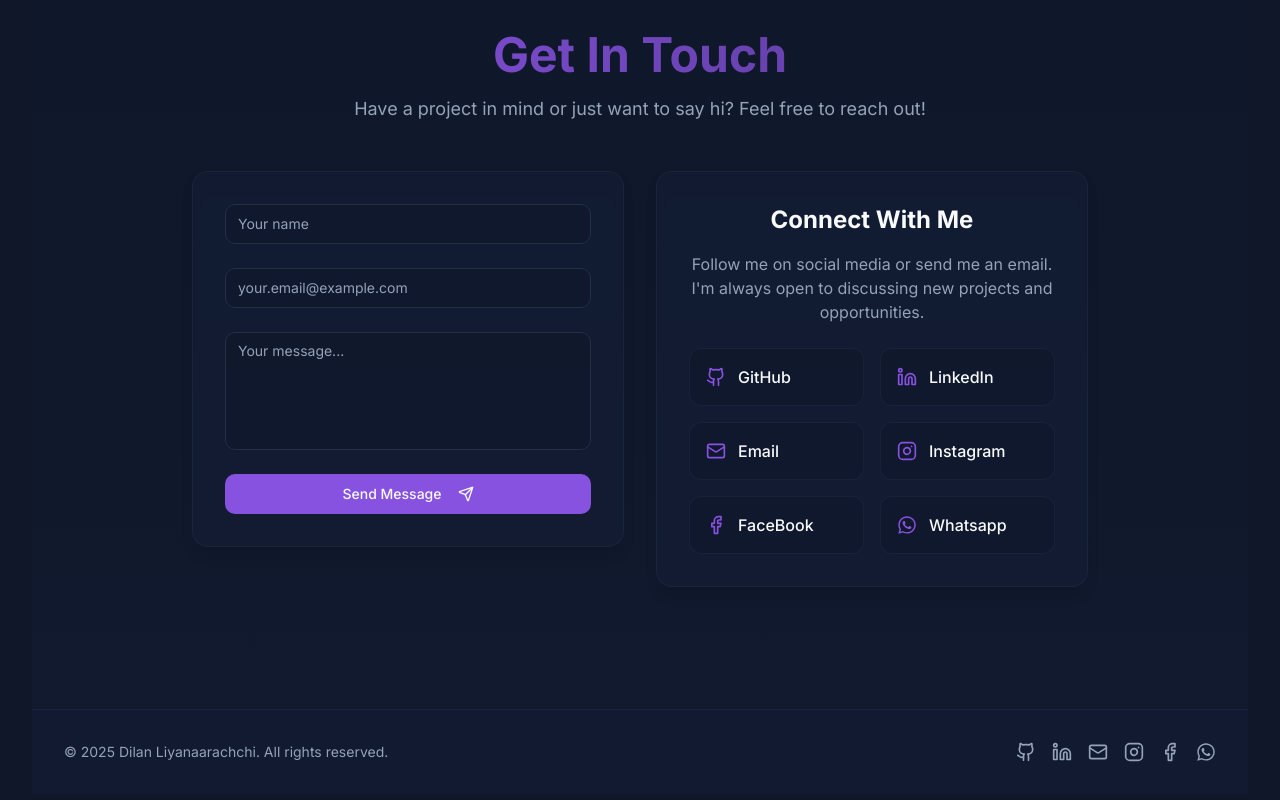
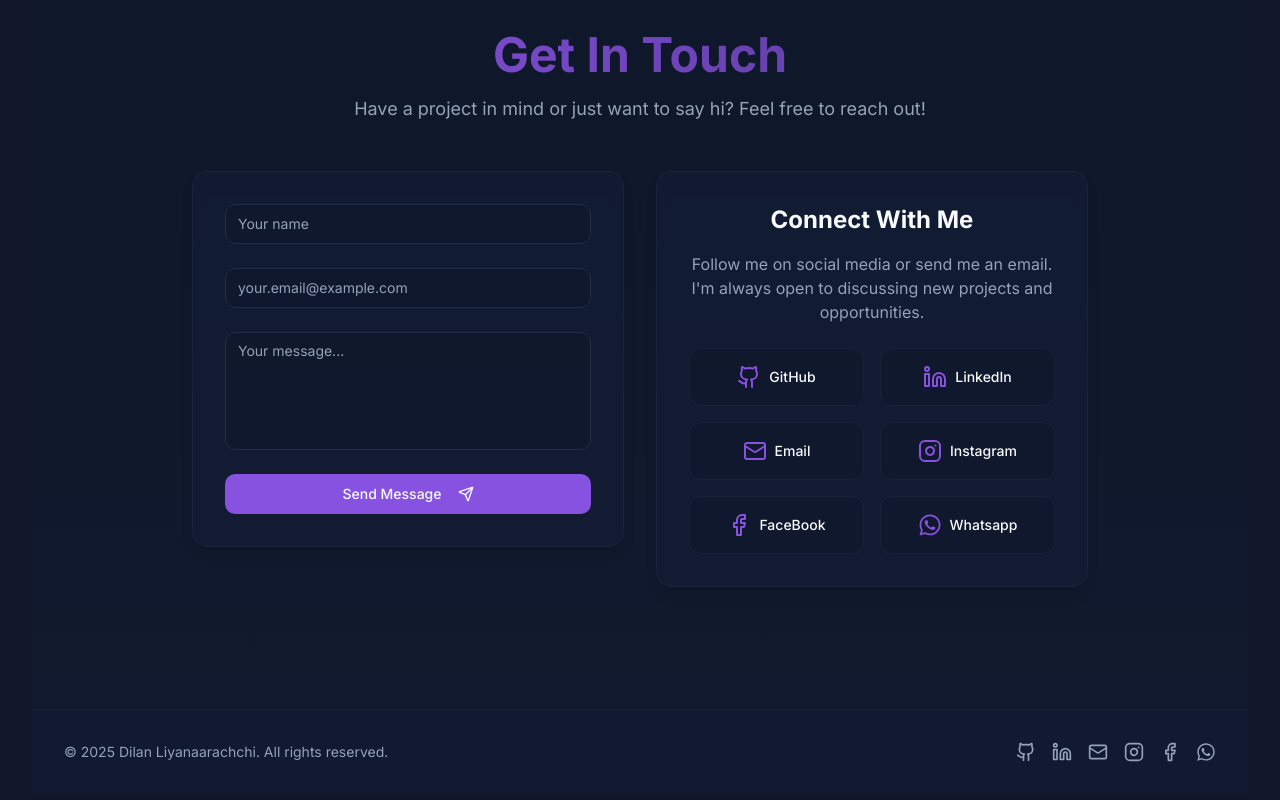
Before and after one commit to DiilaNa/My_Portafolio-React, a React (Vite) app: page / in a window 1280 px wide. Shown: the part 7245-8045 px from the top of the page. Built offline with nearby package versions, Linux system fonts and the light colour scheme.

Commit message:
fix(contact me) fix the issue in contact section in smaller sizes

```diff
--- a/src/Sections/ContactSection.tsx
+++ b/src/Sections/ContactSection.tsx
@@ -113,21 +113,22 @@ export default function ContactSection() {
                                         open to discussing new projects and opportunities.
                                     </p>
 
-                                    <div className="grid grid-cols-2 gap-4">
+                                    <div className="grid grid-cols-2 sm:grid-cols-3 md:grid-cols-2 gap-4">
                                         {socialLinks.map((social) => (
                                             <a
                                                 key={social.label}
                                                 href={social.href}
                                                 target="_blank"
                                                 rel="noopener noreferrer"
-                                                className="flex items-center gap-3 p-4 rounded-xl bg-background/50 border border-border/50 hover:border-primary/50 hover:bg-primary/5 transition-all duration-300 group"
+                                                className="flex flex-col sm:flex-row items-center justify-center gap-2 p-4 rounded-xl bg-background/50 border border-border/50 hover:border-primary/50 hover:bg-primary/5 transition-all duration-300 group"
                                             >
                                                 <social.icon
-                                                    className="h-5 w-5 text-primary group-hover:scale-110 transition-transform"/>
-                                                <span className="font-medium">{social.label}</span>
+                                                    className="h-6 w-6 text-primary group-hover:scale-110 transition-transform"/>
+                                                <span className="font-medium text-sm hidden sm:inline">{social.label}</span>
                                             </a>
                                         ))}
                                     </div>
+
                                 </div>
                             </div>
                         </div>
```
